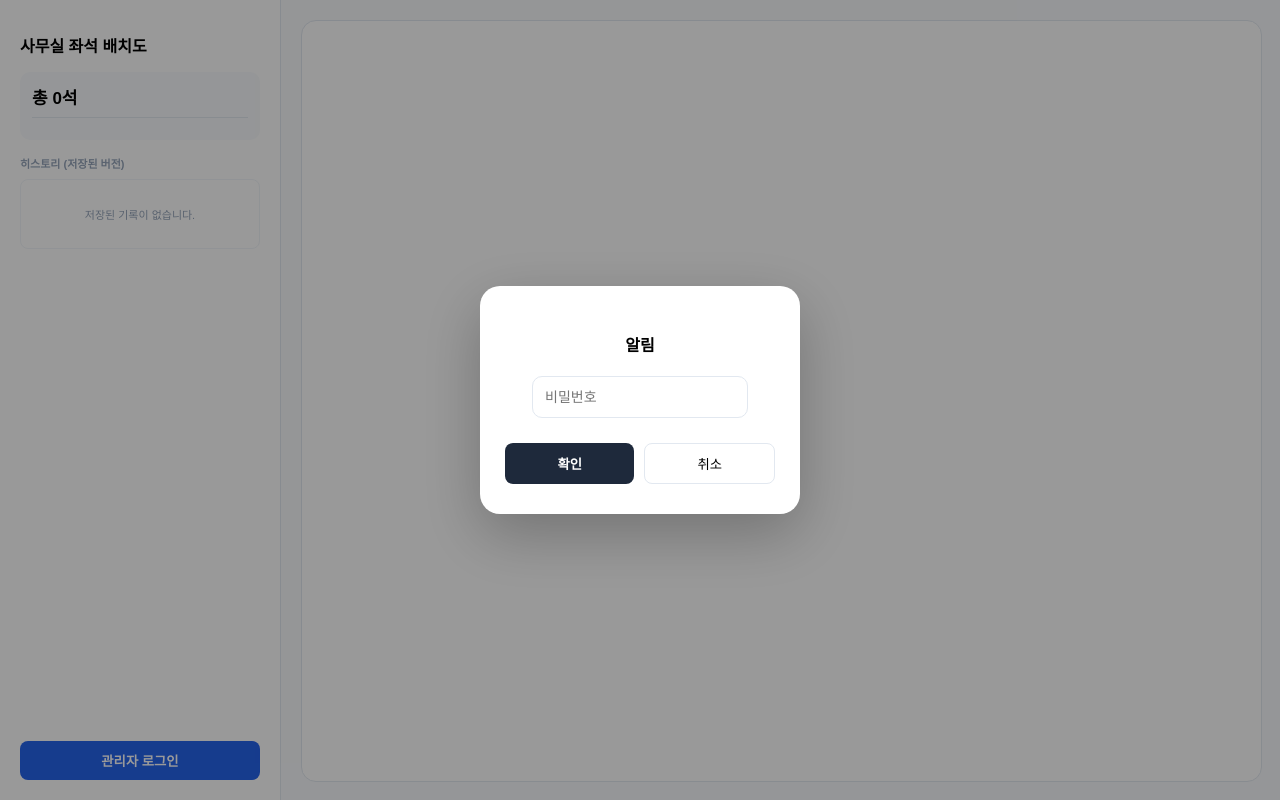
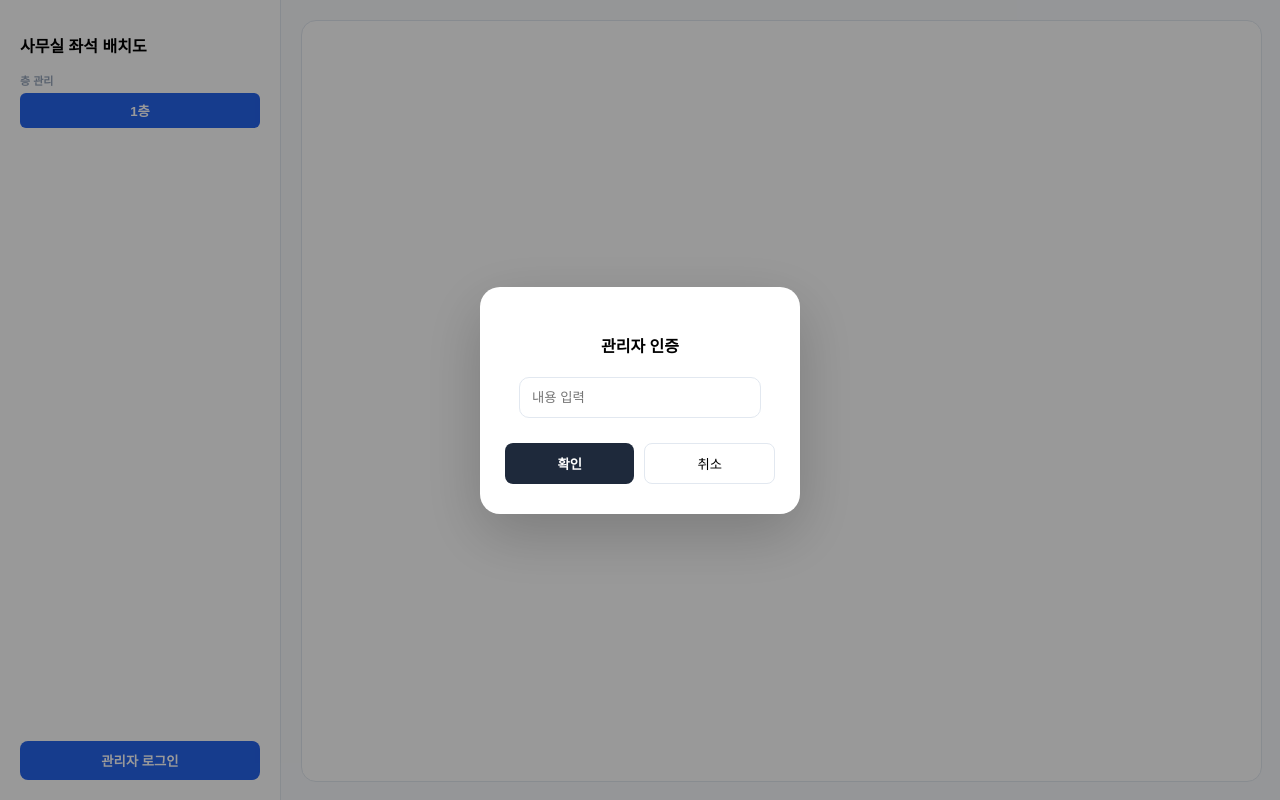
Before and after one commit to juhee-1015/office-map, a Next.js app: page / in a window 1280 px wide. Both pictures are taken after a click on the button "관리자 로그인". Built offline with nearby package versions, Linux system fonts and the light colour scheme.

Commit message:
Update page.tsx

```diff
--- a/app/page.tsx
+++ b/app/page.tsx
@@ -9,7 +9,6 @@ interface RoomItem {
   color: string; width: number; height: number; x: number; y: number;
 }
 interface FloorInfo { id: string; displayName: string; items: RoomItem[]; }
-// 버전 관리를 위한 인터페이스
 interface SavedVersion { id: string; name: string; date: string; data: FloorInfo[]; }
 
 export default function SeatMapSystem() {
@@ -18,16 +17,17 @@ export default function SeatMapSystem() {
   const [isAdmin, setIsAdmin] = useState(false);
   const [adminPassword, setAdminPassword] = useState("1234");
 
+  // 모달 상태
   const [modalType, setModalType] = useState<"login" | "changePw" | "alert" | "confirm" | "saveVersion" | null>(null);
   const [modalInput, setModalInput] = useState("");
   const [modalMsg, setModalMsg] = useState("");
 
+  // 데이터 상태
   const [floors, setFloors] = useState<FloorInfo[]>([{ id: "F1", displayName: "1층", items: [] }]);
   const [activeFloorId, setActiveFloorId] = useState<string>("F1");
   const [selectedIds, setSelectedIds] = useState<number[]>([]);
   const [teamNames, setTeamNames] = useState<{ [key: string]: string }>({});
-
-  // 저장된 버전 리스트
+  const [customPalette, setCustomPalette] = useState<string[]>(["#3b82f6", "#10b981", "#ef4444", "#f59e0b", "#8b5cf6", "#ec4899", "#06b6d4", "#84cc16", "#64748b", "#78350f"]);
   const [savedVersions, setSavedVersions] = useState<SavedVersion[]>([]);
 
   const [dragStart, setDragStart] = useState<{ x: number, y: number } | null>(null);
@@ -36,7 +36,7 @@ export default function SeatMapSystem() {
 
   useEffect(() => { setHasMounted(true); }, []);
 
-  // 1. 데이터 계산부 (에러 방지를 위해 위쪽으로 이동)
+  // --- 데이터 계산 (에러 방지를 위해 핸들러보다 먼저 선언) ---
   const currentFloor = useMemo(() => floors.find(f => f.id === activeFloorId) || floors[0], [floors, activeFloorId]);
   const currentItems = currentFloor.items;
 
@@ -53,7 +53,7 @@ export default function SeatMapSystem() {
     setFloors(prev => prev.map(f => f.id === activeFloorId ? { ...f, items: newItems } : f));
   };
 
-  // 2. 삭제 및 버전 관리 로직
+  // --- 핸들러 로직 ---
   const requestDelete = () => {
     if (selectedIds.length === 0) return;
     setModalMsg(`선택한 ${selectedIds.length}개 항목을 삭제하시겠습니까?`);
@@ -62,24 +62,16 @@ export default function SeatMapSystem() {
 
   const saveCurrentVersion = () => {
     if (!modalInput.trim()) return;
-    const newVersion: SavedVersion = {
+    const newVer: SavedVersion = {
       id: `V-${Date.now()}`,
       name: modalInput,
-      date: new Date().toLocaleDateString(),
-      data: JSON.parse(JSON.stringify(floors)) // 깊은 복사
+      date: new Date().toLocaleString(),
+      data: JSON.parse(JSON.stringify(floors))
     };
-    setSavedVersions([newVersion, ...savedVersions]);
+    setSavedVersions([newVer, ...savedVersions]);
     setModalType("alert");
-    setModalMsg("배치도가 저장되었습니다.");
+    setModalMsg(`'${modalInput}' 버전이 저장되었습니다.`);
     setModalInput("");
-  };
-
-  const loadVersion = (version: SavedVersion) => {
-    if (confirm(`'${version.name}' 버전으로 교체하시겠습니까? 현재 작업 중인 내용은 사라집니다.`)) {
-      setFloors(version.data);
-      setActiveFloorId(version.data[0].id);
-      setSelectedIds([]);
-    }
   };
 
   useEffect(() => {
@@ -104,28 +96,21 @@ export default function SeatMapSystem() {
       updateItems(currentItems.filter(i => !selectedIds.includes(i.id)));
       setSelectedIds([]);
       setModalType(null);
-    } else {
-      setModalType(null);
-    }
-  };
-
-  const onCanvasMouseDown = (e: React.MouseEvent) => {
-    if (!isAdmin || e.target !== canvasRef.current) return;
-    const rect = canvasRef.current.getBoundingClientRect();
-    setDragStart({ x: e.clientX - rect.left, y: e.clientY - rect.top });
-    setDragEnd({ x: e.clientX - rect.left, y: e.clientY - rect.top });
-    setSelectedIds([]);
+    } else { setModalType(null); }
   };
 
   if (!hasMounted) return null;
 
+  const selectedItem = currentItems.find(i => i.id === selectedIds[0]);
+
   return (
     <main style={mainContainerS}>
+      {/* 커스텀 모달 */}
       {modalType && (
         <div style={modalOverlayS}>
           <div style={modalContentS}>
             <h3 style={{ marginBottom: "20px", fontSize: "16px", fontWeight: "bold" }}>
-              {modalType === "saveVersion" ? "현재 배치 저장" : "알림"}
+              {modalType === "login" ? "관리자 인증" : modalType === "saveVersion" ? "버전 이름 지정" : "알림"}
             </h3>
             <div style={{ padding: "0 25px" }}>
               {(modalType === "login" || modalType === "changePw" || modalType === "saveVersion") && (
@@ -134,7 +119,7 @@ export default function SeatMapSystem() {
                   onChange={(e) => setModalInput(e.target.value)}
                   onKeyDown={(e) => e.key === 'Enter' && handleModalConfirm()}
                   style={modalInputS}
-                  placeholder={modalType === "saveVersion" ? "예: 2026년 3월 배치" : "비밀번호"}
+                  placeholder={modalType === "saveVersion" ? "예: 3월 정기 이동" : "내용 입력"}
                   autoFocus
                 />
               )}
@@ -148,92 +133,132 @@ export default function SeatMapSystem() {
         </div>
       )}
 
+      {/* 왼쪽 사이드바 */}
       <div style={sidebarS}>
-        <h2 style={{ fontSize: "16px", fontWeight: "bold", marginBottom: "15px" }}>{appTitle}</h2>
+        {isAdmin ? <input value={appTitle} onChange={(e) => setAppTitle(e.target.value)} style={titleEditS} /> : <h2 style={{ fontSize: "16px", fontWeight: "bold", marginBottom: "15px" }}>{appTitle}</h2>}
 
-        {/* 통계 섹션 */}
+        {isAdmin && (
+          <>
             <div style={statsCardS}>
               <div style={{ fontWeight: "800", fontSize: "17px", borderBottom: "1px solid #e2e8f0", paddingBottom: "8px", marginBottom: "10px" }}>총 {stats.total}석</div>
+              <div style={{maxHeight: "150px", overflowY: "auto"}}>
                 {Object.entries(stats.teams).map(([color, count]: any) => (
-            <div key={color} style={groupRowS}>
-              <div style={{ display: "flex", alignItems: "center", gap: "6px" }}>
-                <div style={{ width: "10px", height: "10px", backgroundColor: color, borderRadius: "2px" }} />
-                <span>{teamNames[color] || "미지정"}</span>
-              </div>
+                  <div key={color} style={groupRowS} onClick={() => setSelectedIds(currentItems.filter(i => i.color === color).map(i => i.id))}>
+                    <div style={{ display: "flex", alignItems: "center", gap: "6px" }}><div style={{ width: "10px", height: "10px", backgroundColor: color, borderRadius: "2px" }} /><span>{teamNames[color] || "미지정"}</span></div>
                     <span style={{ fontWeight: "bold" }}>{count}석</span>
                   </div>
                 ))}
               </div>
+            </div>
 
-        {/* 버전 관리 섹션 (추가됨) */}
             <div style={{ marginBottom: "20px" }}>
-          <label style={labelS}>히스토리 (저장된 버전)</label>
+              <label style={labelS}>히스토리</label>
               <div style={versionListS}>
-            {savedVersions.length === 0 ? (
-              <p style={{fontSize: "11px", color: "#94a3b8", textAlign: "center", padding: "10px"}}>저장된 기록이 없습니다.</p>
-            ) : (
-              savedVersions.map(v => (
-                <div key={v.id} onClick={() => loadVersion(v)} style={versionItemS}>
+                {savedVersions.map(v => (
+                  <div key={v.id} onClick={() => setFloors(v.data)} style={versionItemS}>
                     <div style={{fontWeight: "bold"}}>{v.name}</div>
                     <div style={{fontSize: "10px", color: "#94a3b8"}}>{v.date}</div>
                   </div>
-              ))
+                ))}
+              </div>
+              <button onClick={() => setModalType("saveVersion")} style={saveVerBtnS}>현재 배치 저장</button>
+            </div>
+          </>
         )}
+
+        <div style={{ marginBottom: "20px" }}>
+          <label style={labelS}>층 관리</label>
+          {floors.map(f => (
+            <div key={f.id} style={{ display: "flex", gap: "4px", marginBottom: "5px" }}>
+              <button onClick={() => setActiveFloorId(f.id)} style={floorBtnS(activeFloorId === f.id)}>{f.displayName}</button>
+              {isAdmin && <input value={f.displayName} onChange={(e) => setFloors(floors.map(it => it.id === f.id ? { ...it, displayName: e.target.value } : it))} style={floorInputS} />}
             </div>
-          {isAdmin && <button onClick={() => setModalType("saveVersion")} style={saveVerBtnS}>현재 배치 저장하기</button>}
+          ))}
+          {isAdmin && <button onClick={() => setFloors([...floors, { id: `F${Date.now()}`, displayName: `${floors.length+1}층`, items: [] }])} style={addFloorBtnS}>+ 층 추가</button>}
         </div>
 
-        {/* 하단 관리 버튼 */}
         <div style={{ marginTop: "auto", display: "flex", flexDirection: "column", gap: "8px" }}>
+          {isAdmin && <button onClick={() => setModalType("changePw")} style={pwBtnS}>비밀번호 변경</button>}
           <button onClick={() => isAdmin ? setIsAdmin(false) : setModalType("login")} style={adminBtnS(isAdmin)}>{isAdmin ? "편집 종료" : "관리자 로그인"}</button>
-          {isAdmin && (
-            <div style={{ display: "flex", flexDirection: "column", gap: "5px" }}>
-              <button onClick={() => { const id=Date.now(); updateItems([...currentItems, {id, type:"seat", name:"좌석", rotation:0, color:"#3b82f6", width:45, height:45, x:50, y:50}]); }} style={actionBtnS("#eff6ff", "#2563eb")}>좌석 추가</button>
-            </div>
-          )}
         </div>
       </div>
 
-      <div style={{ flex: 1, padding: "20px", position: "relative" }}>
-        <div ref={canvasRef} style={canvasS} onMouseDown={onCanvasMouseDown}>
+      {/* 중앙 캔버스 */}
+      <div style={{ flex: 1, padding: "20px" }}>
+        <div ref={canvasRef} style={canvasS} onMouseDown={(e) => { if(!isAdmin || e.target !== canvasRef.current) return; setSelectedIds([]); }}>
           {currentItems.map((item) => (
-            <DraggableComponent key={item.id} item={item} isSelected={selectedIds.includes(item.id)} isAdmin={isAdmin} onSelect={() => setSelectedIds([item.id])} onDrag={(data:any) => {
-              const target = currentItems.find(i => i.id === item.id);
-              if (target) updateItems(currentItems.map(i => i.id === item.id ? { ...i, x: data.x, y: data.y } : i));
-            }} />
+            <DraggableComponent key={item.id} item={item} isSelected={selectedIds.includes(item.id)} isAdmin={isAdmin} onSelect={() => setSelectedIds([item.id])} onDrag={(data:any) => updateItems(currentItems.map(i => i.id === item.id ? { ...i, x: data.x, y: data.y } : i))} />
           ))}
         </div>
       </div>
+
+      {/* 오른쪽 관리 도구 (복구됨) */}
+      {isAdmin && (
+        <div style={rightPanelS}>
+          <h2 style={{ fontSize: "14px", fontWeight: "bold", marginBottom: "15px" }}>상세 설정</h2>
+          {selectedItem ? (
+            <div style={{ display: "flex", flexDirection: "column", gap: "12px" }}>
+              <div style={propCardS}>
+                <label style={labelS}>이름 및 크기</label>
+                <input value={selectedItem.name} onChange={(e) => updateItems(currentItems.map(i => i.id === selectedItem.id ? { ...i, name: e.target.value } : i))} style={inputS} />
+                <div style={{ display: "flex", gap: "5px", marginTop: "8px" }}>
+                  <input type="number" value={selectedItem.width} onChange={(e) => updateItems(currentItems.map(i => i.id === selectedItem.id ? { ...i, width: +e.target.value } : i))} style={inputS} />
+                  <input type="number" value={selectedItem.height} onChange={(e) => updateItems(currentItems.map(i => i.id === selectedItem.id ? { ...i, height: +e.target.value } : i))} style={inputS} />
+                </div>
+              </div>
+              <div style={propCardS}>
+                <label style={labelS}>부서 지정</label>
+                <input value={teamNames[selectedItem.color] || ""} onChange={(e) => setTeamNames({...teamNames, [selectedItem.color]: e.target.value})} style={inputS} placeholder="부서명" />
+                <div style={paletteS}>
+                  {customPalette.map(c => <div key={c} onClick={() => updateItems(currentItems.map(i => selectedIds.includes(i.id) ? { ...i, color: c } : i))} style={{...paletteItemS, backgroundColor: c, border: selectedItem.color === c ? "2px solid #000" : "1px solid #ddd"}} />)}
+                </div>
+              </div>
+              <button onClick={requestDelete} style={deleteBtnS}>선택 항목 삭제</button>
+            </div>
+          ) : <p style={{color: "#94a3b8", textAlign: "center", marginTop: "40px"}}>선택된 항목이 없습니다.</p>}
+        </div>
+      )}
     </main>
   );
 }
 
-// Draggable 및 스타일 (생략된 스타일은 이전과 동일하되 pb 에러 등 수정됨)
+// Draggable 컴포넌트
 function DraggableComponent({ item, isSelected, isAdmin, onSelect, onDrag }: any) {
   const nodeRef = useRef(null);
   return (
     <Draggable nodeRef={nodeRef} position={{ x: item.x, y: item.y }} onStart={onSelect} onDrag={(e, data) => onDrag(data)} disabled={!isAdmin}>
       <div ref={nodeRef} style={{ position: "absolute", zIndex: isSelected ? 100 : 10 }}>
-        <div style={{ width: item.width, height: item.height, backgroundColor: item.color, border: isSelected ? "2px solid #2563eb" : "1px solid rgba(0,0,0,0.1)", borderRadius: "4px", display: "flex", alignItems: "center", justifyContent: "center" }}>
-          <span style={{ fontSize: "10px", color: "#fff", fontWeight: "bold" }}>{item.name}</span>
+        <div style={{ width: item.width, height: item.height, backgroundColor: item.color, border: isSelected ? "2px solid #2563eb" : "1px solid rgba(0,0,0,0.1)", borderRadius: "4px", display: "flex", alignItems: "center", justifyContent: "center", color: "#fff", fontWeight: "bold", fontSize: "10px" }}>
+          {item.name}
         </div>
       </div>
     </Draggable>
   );
 }
 
+// 스타일 (오타 및 누락 복구)
 const mainContainerS: any = { display: "flex", height: "100vh", backgroundColor: "#f8fafc", fontFamily: "sans-serif" };
-const sidebarS: any = { width: "240px", backgroundColor: "#fff", borderRight: "1px solid #e2e8f0", padding: "20px", display: "flex", flexDirection: "column" };
+const sidebarS: any = { width: "240px", backgroundColor: "#fff", borderRight: "1px solid #e2e8f0", padding: "20px", display: "flex", flexDirection: "column", zIndex: 100 };
+const rightPanelS: any = { width: "260px", backgroundColor: "#fff", borderLeft: "1px solid #e2e8f0", padding: "20px", zIndex: 100 };
 const canvasS: any = { width: "100%", height: "100%", backgroundColor: "#fff", borderRadius: "15px", border: "1px solid #e2e8f0", position: "relative", overflow: "hidden" };
-const modalOverlayS: any = { position: "fixed", inset: 0, backgroundColor: "rgba(0,0,0,0.4)", display: "flex", justifyContent: "center", alignItems: "center", zIndex: 1000 };
-const modalContentS: any = { backgroundColor: "#fff", padding: "30px 0", borderRadius: "20px", width: "320px", textAlign: "center", boxShadow: "0 20px 60px rgba(0,0,0,0.25)" };
-const modalInputS: any = { width: "80%", padding: "12px", border: "1px solid #e2e8f0", borderRadius: "10px", fontSize: "14px", outline: "none", boxSizing: "border-box" };
+const modalOverlayS: any = { position: "fixed", inset: 0, backgroundColor: "rgba(0,0,0,0.4)", display: "flex", justifyContent: "center", alignItems: "center", zIndex: 2000 };
+const modalContentS: any = { backgroundColor: "#fff", padding: "30px 0", borderRadius: "20px", width: "320px", textAlign: "center", boxShadow: "0 20px 60px rgba(0,0,0,0.2)" };
+const modalInputS: any = { width: "80%", padding: "12px", border: "1px solid #e2e8f0", borderRadius: "10px", outline: "none" };
+const inputS: any = { width: "100%", padding: "8px", border: "1px solid #e2e8f0", borderRadius: "6px", boxSizing: "border-box" };
+const labelS: any = { fontSize: "11px", color: "#94a3b8", fontWeight: "bold", marginBottom: "5px", display: "block" };
+const propCardS: any = { padding: "12px", border: "1px solid #f1f5f9", borderRadius: "10px", marginBottom: "10px" };
 const adminBtnS: any = (adm: boolean) => ({ padding: "10px", backgroundColor: adm ? "#1e293b" : "#2563eb", color: "#fff", border: "none", borderRadius: "8px", cursor: "pointer", width: "100%", fontWeight: "bold" });
 const subBtnS: any = { padding: "10px", border: "1px solid #e2e8f0", borderRadius: "8px", backgroundColor: "#fff", cursor: "pointer", width: "100%" };
-const actionBtnS: any = (bg: string, co: string) => ({ padding: "10px", backgroundColor: bg, color: co, border: "none", borderRadius: "8px", fontWeight: "bold", cursor: "pointer" });
+const floorBtnS: any = (act: boolean) => ({ flex: 1, padding: "8px", backgroundColor: act ? "#2563eb" : "#f1f5f9", color: act ? "#fff" : "#64748b", border: "none", borderRadius: "6px", cursor: "pointer", fontWeight: "bold" });
+const floorInputS: any = { width: "60px", padding: "4px", border: "1px solid #e2e8f0", borderRadius: "4px" };
 const statsCardS: any = { padding: "12px", backgroundColor: "#f8fafc", borderRadius: "10px", marginBottom: "15px" };
-const groupRowS: any = { display: "flex", justifyContent: "space-between", padding: "4px 0", fontSize: "12px" };
-const labelS: any = { fontSize: "11px", color: "#94a3b8", fontWeight: "bold", marginBottom: "8px", display: "block" };
-const versionListS: any = { maxHeight: "120px", overflowY: "auto", border: "1px solid #f1f5f9", borderRadius: "8px", padding: "5px" };
-const versionItemS: any = { padding: "8px", borderBottom: "1px solid #f8fafc", cursor: "pointer", fontSize: "12px" };
-const saveVerBtnS: any = { width: "100%", padding: "8px", marginTop: "10px", backgroundColor: "#f1f5f9", border: "none", borderRadius: "6px", color: "#64748b", fontSize: "11px", cursor: "pointer", fontWeight: "bold" };
+const groupRowS: any = { display: "flex", justifyContent: "space-between", padding: "5px 0", cursor: "pointer", fontSize: "12px" };
+const versionListS: any = { maxHeight: "100px", overflowY: "auto", border: "1px solid #f1f5f9", borderRadius: "8px", padding: "5px", marginBottom: "5px" };
+const versionItemS: any = { padding: "8px", borderBottom: "1px solid #f8fafc", cursor: "pointer", fontSize: "11px" };
+const saveVerBtnS: any = { width: "100%", padding: "6px", backgroundColor: "#f1f5f9", border: "none", borderRadius: "6px", fontSize: "11px", cursor: "pointer" };
+const titleEditS: any = { fontSize: "16px", fontWeight: "bold", padding: "5px", border: "1px solid #2563eb", borderRadius: "6px", width: "100%", marginBottom: "15px" };
+const addFloorBtnS: any = { width: "100%", padding: "6px", border: "1px dashed #cbd5e1", background: "none", borderRadius: "6px", color: "#94a3b8", cursor: "pointer", fontSize: "11px", marginTop: "5px" };
+const pwBtnS: any = { background: "none", border: "none", color: "#94a3b8", fontSize: "10px", cursor: "pointer", textDecoration: "underline", marginBottom: "5px" };
+const paletteS: any = { display: "grid", gridTemplateColumns: "repeat(5, 1fr)", gap: "4px", marginTop: "10px" };
+const paletteItemS: any = { height: "20px", borderRadius: "4px", cursor: "pointer" };
+const deleteBtnS: any = { width: "100%", padding: "10px", color: "#ef4444", border: "1px solid #fee2e2", borderRadius: "8px", cursor: "pointer", backgroundColor: "#fff", fontWeight: "bold", marginTop: "10px" };
```
Lines whose indentation alone changed are shown as unchanged.
